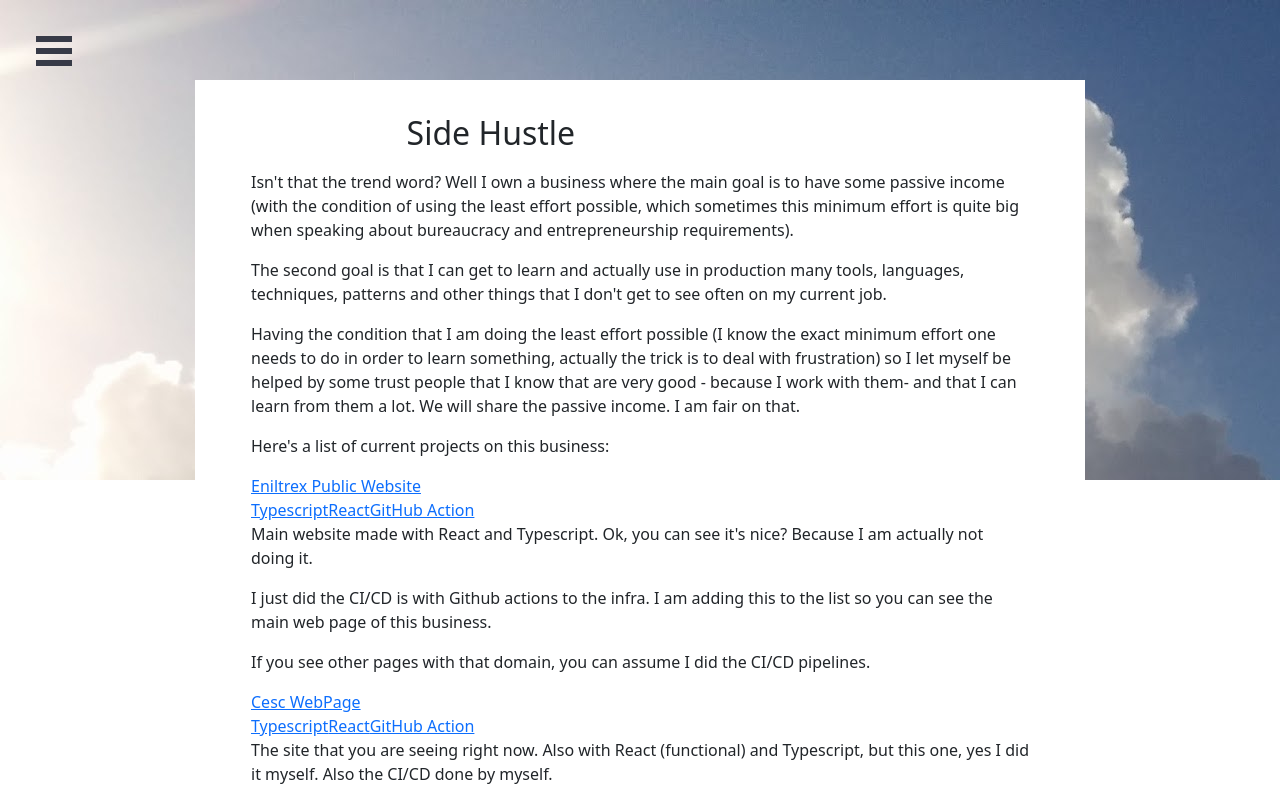
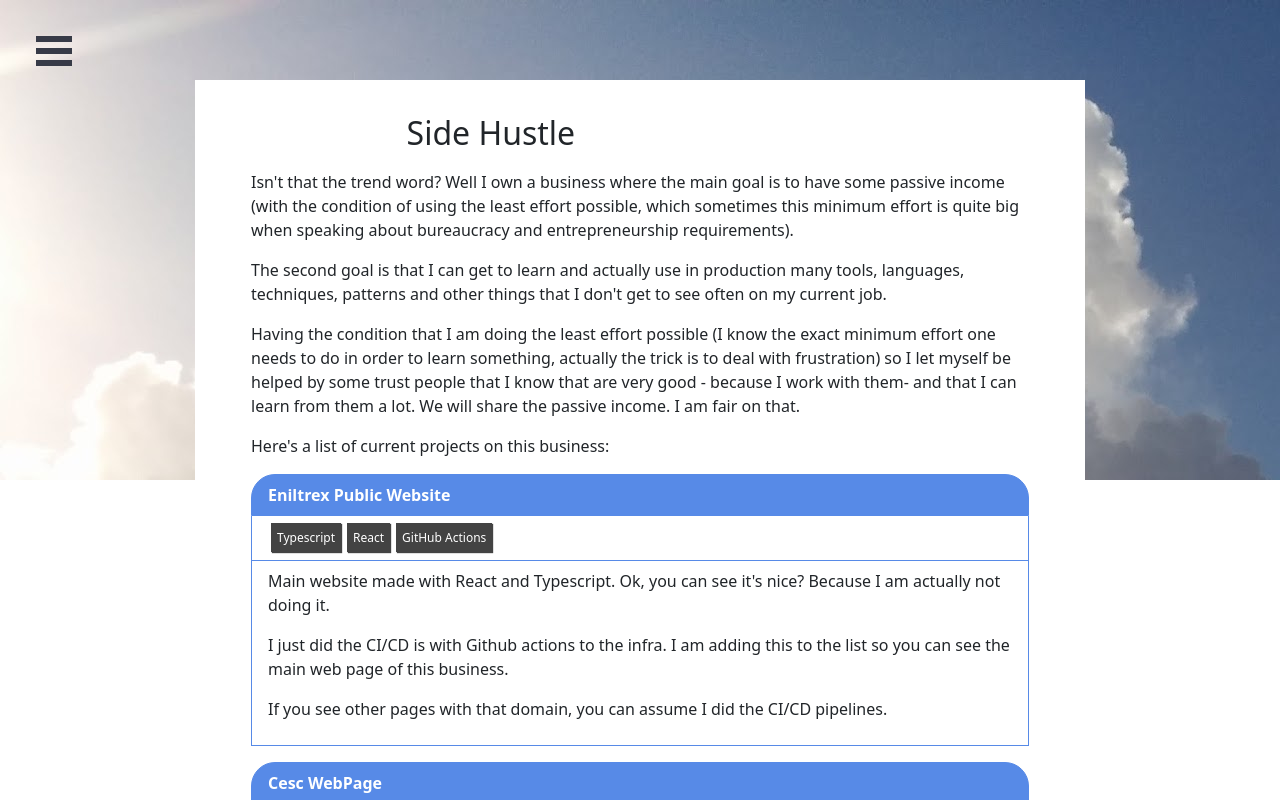
Before and after one commit to FrancescJR/cesc-cool, a React (Create React App) app: page /side_hustle in a window 1280 px wide. Shown: the top 800 px of the page. Built offline with nearby package versions, Linux system fonts and the light colour scheme.

Commit message:
Starting with the skill clouds, advancing

```diff
--- a/src/components/tech-buzz-word/TechBuzzWord.tsx
+++ b/src/components/tech-buzz-word/TechBuzzWord.tsx
@@ -9,7 +9,8 @@ interface TechBuzzWordProps {
 
 
 export default function TechBuzzWord(props: TechBuzzWordProps) {
-
+console.log(props.indexDictionary);
+console.log("here");
     let name = TECHNOLOGIES[props.indexDictionary].name;
 
     return (
--- a/src/components/tech-buzz-word/TechBuzzWordsDictionary.tsx
+++ b/src/components/tech-buzz-word/TechBuzzWordsDictionary.tsx
@@ -1,10 +1,15 @@
 import React from 'react';
 
+export const PHP = 'PHP';
+export const TYPESCRIPT = 'Typescript';
+export const JAVASCRIPT = 'Javascript';
 export const TERRAFORM = 'Terraform';
 export const REACT = 'React'
-export const TYPESCRIPT = 'Typescript';
-export const PHP = 'PHP';
-export const GITHUB_ACTION = 'GitHub Action';
+export const SCSS = 'Sassy CSS';
+export const HTML = 'HTML';
+
+
+export const GITHUB_ACTION = 'GitHub Actions';
 export const DOCKER = 'Docker';
 
 interface TechBuzzWordScaffolding {
@@ -21,6 +26,9 @@ export const TECHNOLOGIES: {[key:string] : TechBuzzWordScaffolding}  = {
     [TYPESCRIPT] : {
         'name': TYPESCRIPT
     },
+    [JAVASCRIPT] : {
+        'name': JAVASCRIPT
+    },
     [GITHUB_ACTION] : {
         'name': GITHUB_ACTION
     },
--- a/src/components/tech-buzz-word/tech-buzz-word.scss
+++ b/src/components/tech-buzz-word/tech-buzz-word.scss
@@ -0,0 +1,16 @@
+$tech-word-color: #434343;
+
+.tech-buzz-word {
+  font-size: 0.75em;
+  background: $tech-word-color;
+  text-decoration: none;
+  box-shadow: 1px 1px 1px $tech-word-color;
+  padding: 0.50em;
+  margin:0.15em 0.25em;
+  color: #fff;
+}
+
+.tech-buzz-word:hover {
+  color: $tech-word-color;
+  background: #fff;
+}
--- a/src/components/tech-project/TechProject.tsx
+++ b/src/components/tech-project/TechProject.tsx
@@ -12,10 +12,10 @@ interface TechProjectProps {
 export default function TechProject(props: TechProjectProps){
     let title = props.link ?
         <a href={props.link} target="_blank" rel="noreferrer">{props.title}</a> :
-        props.title;
+        <div className={'no-link-title'}>{props.title}</div>;
 
     return (
-        <div>
+        <div className={'tech-project-pill'}>
             <div className={'tech-project-header'}>
                 <div className={'tech-project-title'}>{title}</div>
                 <div className={'tech-project-technologies'}>{props.technologies.map(function(technologyName:string){
--- a/src/components/tech-project/tech-project.scss
+++ b/src/components/tech-project/tech-project.scss
@@ -0,0 +1,40 @@
+$pill-color: #578ae7;
+$pill-color-hover: #373a47;
+.tech-project-pill {
+  border-radius: 3em;
+  margin: 1em 0;
+
+  .tech-project-title {
+    font-weight: bold;
+    color: $pill-color;
+
+    a, .no-link-title {
+      border-radius: 1.5em 1.5em 0 0;
+      border: 1px solid $pill-color;
+      background: $pill-color;
+      padding: 0.5em 1em;
+      text-decoration: none;
+      color:#fff;
+      width: 100%;
+      display: inline-block;
+    }
+    a:hover{
+      background: $pill-color-hover
+    }
+  }
+
+  .tech-project-technologies {
+    padding: 0.5em 1em 0.75em;
+    border-bottom: 1px solid $pill-color;
+    border-left: 1px solid $pill-color;
+    border-right: 1px solid $pill-color;
+  }
+
+  .tech-project-description {
+    padding: 0.5em 1em;
+    border-bottom: 1px solid $pill-color;
+    border-left: 1px solid $pill-color;
+    border-right: 1px solid $pill-color;
+  }
+
+}
--- a/src/pages/SideHustle.tsx
+++ b/src/pages/SideHustle.tsx
@@ -46,7 +46,8 @@ export default function SideHustle() {
             <TechProject
                 title={'Eniltrex infra'}
                 technologies={[TERRAFORM, GITHUB_ACTION ]} >
-                <p>The whole infra for the business that supports all the above.</p>
+                <p>The whole infra for the business that supports all the above. Sorry it's a private project. There's no link.
+                Just to say that we have everything "terraformed" and automatized. DevOps power.</p>
                 <p>Also with CI/CD with github actions.</p>
             </TechProject>
             <TechProject
--- a/src/pages/Skills.tsx
+++ b/src/pages/Skills.tsx
@@ -1,24 +1,24 @@
 import React from 'react';
+import MainContentTitle from "../components/maincontent/MainContentTitle";
 
-
+import {TECHNOLOGIES} from "../components/tech-buzz-word/TechBuzzWordsDictionary";
+import TechBuzzWord from "../components/tech-buzz-word/TechBuzzWord";
 
 export default function Skills() {
+
+    let tech_cloud = Object.keys(TECHNOLOGIES).map((key) => {
+        return <TechBuzzWord indexDictionary={key}/>
+    })
+
     return (
         <div>
+            <MainContentTitle title={'Skills'}/>
+            <div className={'tech-words-cloud'}>
+                {tech_cloud}
+            </div>
+            <div className={'tech-word-list'}>
 
-            <p>So adding to the tech buss words that can be also be confused by Pokemon, here's more terms that I am
-                working with: </p>
-            <ul>
-                <li>Terraform, a lot! (well I used to work with that at Xceed).</li>
-                <li>Github actions (I start to have my own).</li>
-                <li>Lua with Love2d to make stupid computer games. Just that I don't like lua with it's faulty classes system
-                    that are actually tables with weird meta attributes there.</li>
-                <li>React, as this web page and even some games, so that is Javascript. Javascript? NO! like, who can work
-                    with that? I couldn't spend more than 2 hours that I had to google "how to make javascript less sucky" and
-                    found typescript, and ok, it's Microsoft, but I have to give it to them, it's a good invention. Now I can
-                    work with javascript!and react and others. Still there's some problems, like, wtf, arrays? this is
-                    the base of the languages! I will use this page to expose a problem I found that I yet need to find a solution.</li>
-            </ul>
+            </div>
         </div>
     );
 }
```
